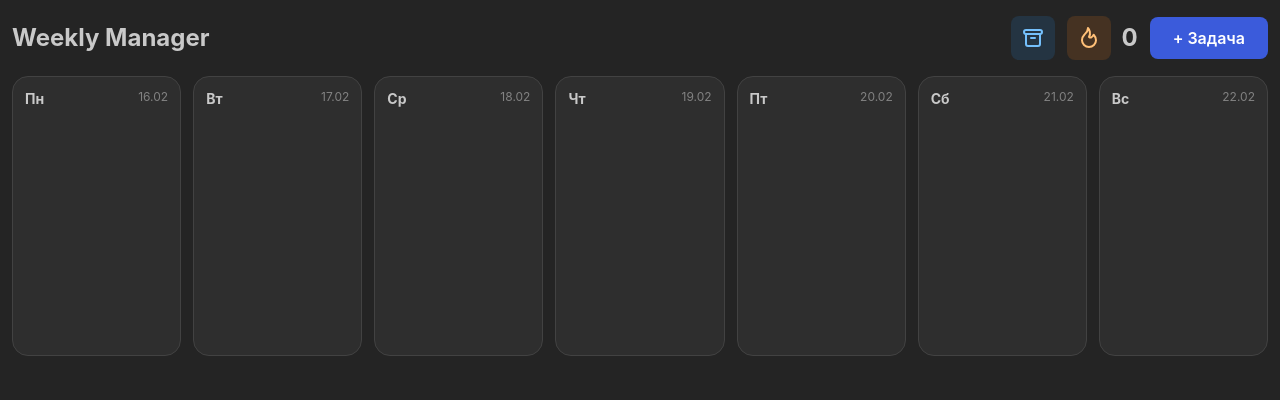
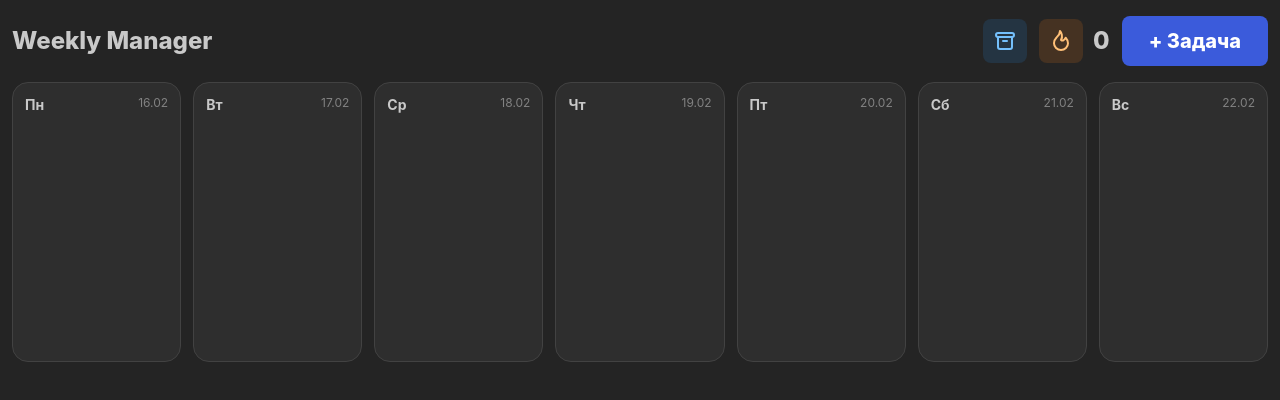
Before and after one commit to future-fashion-hub/TG-mini-app, a React (Vite) app: page / in a window 1280 px wide. Shown: the top 400 px of the page. Built offline with nearby package versions, Linux system fonts and the light colour scheme.

Commit message:
style fix

```diff
--- a/src/App.tsx
+++ b/src/App.tsx
@@ -327,7 +327,7 @@ function App() {
       <Stack gap="md">
         <Group justify="space-between" align="center" wrap="nowrap">
           <div style={{ flex: 1 }}>
-            <Title order={2} style={{ fontSize: '1.5rem', lineHeight: 1.2 }}>Weekly Manager</Title>
+            <Text fw={800} fz={24} lh={1}>Weekly Manager</Text>
           </div>
           <Group gap={12} wrap="nowrap">
              <ActionIcon
@@ -342,7 +342,7 @@ function App() {
                <IconArchive size={24} />
              </ActionIcon>
              <StreakWidget streak={streak} />
-             <Button visibleFrom="sm" onClick={openAddTask} size="md">+ Задача</Button>
+             <Button visibleFrom="sm" onClick={openAddTask} size="lg" radius="md" style={{ fontWeight: 800, fontSize: '1.25rem' }}>+ Задача</Button>
           </Group>
         </Group>
 
@@ -420,13 +420,17 @@ function App() {
       <ActionIcon
         hiddenFrom="sm"
         className="fab-add"
-        size={56}
+        size={64}
         radius="xl"
         variant="filled"
+        color="blue"
         onClick={openAddTask}
         aria-label="Добавить задачу"
+        style={{
+          boxShadow: '0 4px 12px rgba(0, 0, 0, 0.15)',
+        }}
       >
-        <IconPlus size={20} />
+        <IconPlus size={25} />
       </ActionIcon>
     </Container>
   )
--- a/src/components/StreakWidget.tsx
+++ b/src/components/StreakWidget.tsx
@@ -1,4 +1,4 @@
-import { Group, ThemeIcon, Title } from '@mantine/core'
+import { Group, Text, ThemeIcon } from '@mantine/core'
 import { IconFlame } from '@tabler/icons-react'
 
 interface StreakWidgetProps {
@@ -10,8 +10,8 @@ export const StreakWidget = ({ streak }: StreakWidgetProps) => (
     <ThemeIcon variant="light" color="orange" size="xl" radius="md" style={{ width: 44, height: 44 }}>
       <IconFlame size={24} />
     </ThemeIcon>
-    <Title order={2} style={{ fontSize: '1.5rem', lineHeight: 1.2 }}>
+    <Text fw={800} fz={24} lh={1}>
       {streak}
-    </Title>
+    </Text>
   </Group>
 )
```
